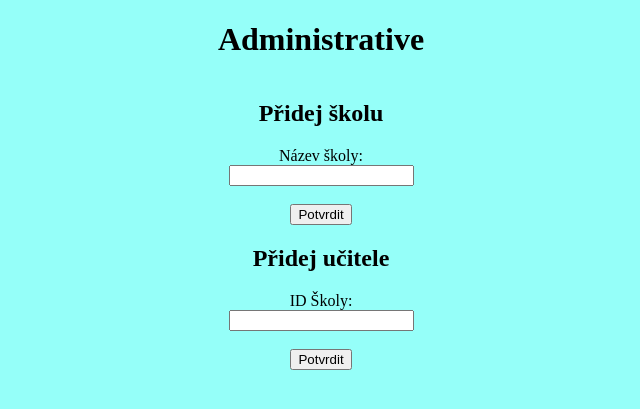
After one commit to ulricht01/PS1, a Flask app: page /admin in a window 1280 px wide. The commit adds this page. Shown: the top 409 px of the page, without its empty margins (319-959 px from the left). Run offline with Flask 3, Linux system fonts and the light colour scheme.

Commit message:
0.2.1
Přidány metody pro nahrávání dat do DB a vytvořen Administrativní template, přes který se bude spravovat.

```diff
--- a/code/app.py
+++ b/code/app.py
@@ -1,7 +1,7 @@
 from flask import Flask
 from flask import render_template, redirect, jsonify, request, flash
 import mariadb
-import database
+import database, app_logic
 app = Flask(__name__)
 
 app.config['SECRET_KEY'] ="super secret key"
@@ -20,11 +20,11 @@ config = {
         'database': 'skoly'
     }
 
-connection = mariadb.connect(**config)
-cursor = mariadb.Cursor(connection)
+connection, cursor = database.otevri_spojeni()
 #Vytvoří druhý connection do mariaDB přímo do db a vytvoří tabulky
 database.vytvor_tabulky(cursor)
 cursor.close()
+connection.close()
 
 @app.route('/', methods=['GET', 'POST'])
 @app.route('/pristup', methods=['GET', 'POST'])
@@ -35,6 +35,24 @@ def zadani_klice_student():
         mistnost = request.form['mistnost']
         flash(f'{klic_student} | {mistnost}', category='info')
     return render_template('index.html')
+
+@app.route('/admin', methods=['GET', 'POST'])
+def admin():
+    if request.method=='POST':
+        if 'pridat_skolu' in request.form:
+            nazev_skoly = request.form['nazev_skoly']
+            connection, cursor = database.otevri_spojeni()
+            database.pridej_skolu(cursor, nazev_skoly)
+            connection.commit()
+            connection.close()
+        elif 'pridat_ucitel' in request.form:
+            klic_ucitel = app_logic.generate_random_key()
+            id_skoly = int(request.form['id_skola'])
+            connection, cursor = database.otevri_spojeni()
+            database.pridej_ucitele(cursor, klic_ucitel, id_skoly)
+            connection.commit()
+            connection.close()
+    return render_template('admin.html')
 
 @app.errorhandler(404)
 def page_not_found(e):
--- a/code/app_logic.py
+++ b/code/app_logic.py
@@ -5,6 +5,3 @@ def generate_random_key(len=15):
     characters = string.ascii_letters + string.digits + string.punctuation
     key = ''.join(random.choice(characters) for _ in range(len))
     return key
-
-random_key = generate_random_key()
-print(random_key) #prozatimní ukázání výsledku
--- a/code/static/styles.css
+++ b/code/static/styles.css
@@ -110,7 +110,7 @@ input[type="text_mistnost"] {
     border-color: transparent;
 }
 
-button1 {
+button[name="potvrdit"] {
     font-family: 'K2D', sans-serif;
     font-style: normal;
     font-weight: bold;
@@ -124,7 +124,7 @@ button1 {
 
 }
 
-button1:hover {
+button[name="potvrdit"]:hover {
     background-color: darkcyan;
 }
 
@@ -142,3 +142,27 @@ button1:hover {
     size: 30px;
     border: 1px solid black;
 }
+
+.toggle-input {
+    display: none;
+}
+
+/* Základní styl pro tlačítka */
+.toggle-label {
+    padding: 10px;
+    margin: 5px;
+    cursor: pointer;
+    background-color: #3498db;
+    color: #fff;
+    display: inline-block;
+}
+
+/* Skrytý formulář při výchozím stavu */
+.hidden-form {
+    display: none;
+}
+
+/* Zobrazení formuláře při vybraném vstupním radio prvku */
+.toggle-input:checked+.toggle-label+.form-container .hidden-form {
+    display: block;
+}
--- /dev/null
+++ b/code/templates/admin.html
@@ -0,0 +1,35 @@
+<!DOCTYPE html>
+<html>
+
+<head>
+    <meta charset="uft-8">
+    <meta name="viewport" content="width=device-width, initial-scale=1">
+    <Title>Hlavní stránka</Title>
+    <link rel="stylesheet" type="text/css" href="{{ url_for('static', filename='styles.css') }}">
+</head>
+
+<body>
+    <div class="hl_nazev">
+        <h1>Administrative</h1>
+    </div>
+
+    <div class="administrative">
+        <form method="post">
+            <h2> Přidej školu </h2>
+            <label for="nazev_skoly">Název školy:</label>
+            <input type="text" id="nazev_skoly" name="nazev_skoly" required>
+            <br>
+            <input type="submit" value="Potvrdit" name="pridat_skolu">
+        </form>
+
+        <form method="post">
+            <h2> Přidej učitele </h2>
+            <label for="id_skola">ID Školy:</label>
+            <input type="number" id="id_skola" name="id_skola" min="0" required>
+            <br>
+            <input type="submit" value="Potvrdit" name="pridat_ucitel">
+        </form>
+</body>
+
+
+</html>
--- a/code/templates/index.html
+++ b/code/templates/index.html
@@ -21,7 +21,7 @@
             <input id="placeholder_login" type="text_klic" placeholder="Zadej" name="klic_student">
             <text_mistnost> Místnost </text_mistnost>
             <input id="placeholder_login" type="text_mistnost" placeholder="Zadej" name="mistnost">
-            <button1 type="submit" name="potvrdit">Najít</button1>
+            <button type="submit" name="potvrdit">Najít</button>
         </form>
     </div>
 </body>
```
Also changed, not shown: code/database.py (+22 -0 lines).
